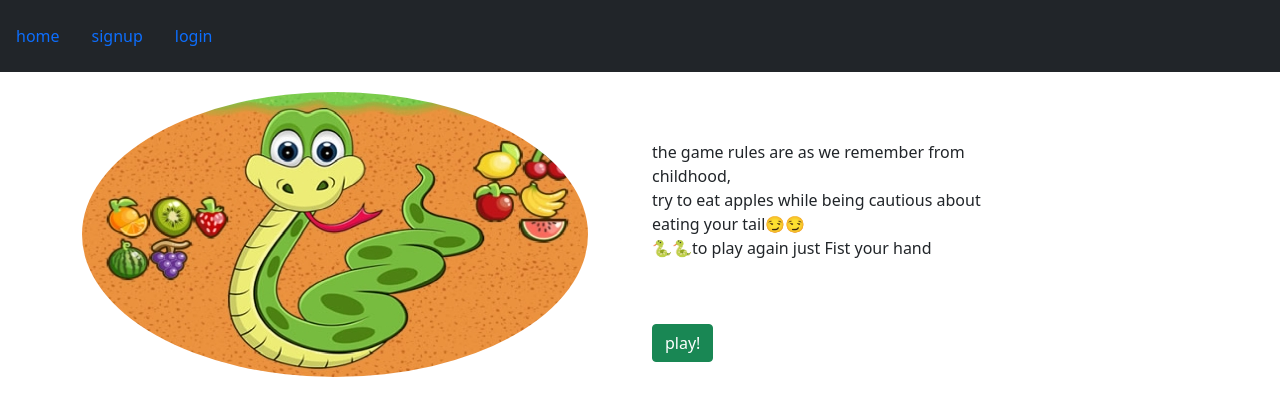
After one commit to soroushfathi/SnakeGame-OpenCV-Django, a Django app: page /playing/game/ in a window 1280 px wide. The commit adds this page. Shown: the top 416 px of the page. Run offline with Django 4.2, Linux system fonts and the light colour scheme; some libraries are stand-ins or nearby versions.

Commit message:
streaming the game on html

```diff
--- a/SnakeSite/App_Login/views.py
+++ b/SnakeSite/App_Login/views.py
@@ -4,13 +4,17 @@ from django.contrib.auth import login, logout, authenticate
 from django.contrib.auth.forms import AuthenticationForm,PasswordChangeForm
 from django.contrib.auth.decorators import login_required
 from django.urls import reverse
+from Game_App.models import record
 
 
 # Create your views here.
 
 
 def home(request):
-    return render(request, 'App_Login/home.html', context={})
+    records = record.objects.filter()
+    if len(records) > 10:
+        records = record.objects.all()[:10]
+    return render(request, 'App_Login/home.html', context={'records':records})
 
 
 def sign_up(request):
--- a/SnakeSite/Game_App/models.py
+++ b/SnakeSite/Game_App/models.py
@@ -7,5 +7,8 @@ class record(models.Model):
     user = models.ForeignKey(User, on_delete=models.CASCADE,related_name='records')
     record = models.BigIntegerField()
 
+    class Meta:
+        ordering = ['-record']
+
     def __str__(self):
         return self.user
--- a/SnakeSite/Game_App/urls.py
+++ b/SnakeSite/Game_App/urls.py
@@ -4,5 +4,7 @@ from . import views
 app_name = 'Game_App'
 
 urlpatterns = [
+    path('game/',views.game_event, name='game_event'),
+    path('game_page/',views.game_page, name='game_page'),
     path('playing/',views.play, name='play'),
 ]
--- a/SnakeSite/Game_App/views.py
+++ b/SnakeSite/Game_App/views.py
@@ -12,7 +12,7 @@ from cvzone.PoseModule import PoseDetector
 from django.http import StreamingHttpResponse
 from django.views.decorators import gzip
 from PIL import Image, ImageFont, ImageDraw
-from models import record
+from .models import record
 
 
 class SnakeGame:
@@ -120,7 +120,7 @@ class SnakeGame:
         return img
 
 
-def gen(cap,game,handdet):
+def gen(request,cap,game,handdet):
     while True:
         success, img = cap.read()
         img = cv2.flip(img, 1)
@@ -136,6 +136,8 @@ def gen(cap,game,handdet):
             img = game.update(img, pointIndex)
         key = cv2.waitKey(1)
         if key == ord('r') or key == ord('R') or not all(fingers):
+            new_record = record(user=request.user, record=game.score)
+            new_record.save()
             game.gameover = False
             game.outofrange = False
             game.score = 0
@@ -154,8 +156,13 @@ def play(request):
         facedet = FaceDetector(minDetectionCon=0.5)
         facemeshdet = FaceMeshDetector(minDetectionCon=0.6)
         posedet = PoseDetector(detectionCon=0.5)
-        return StreamingHttpResponse(gen(cap,game,handdet), content_type="multipart/x-mixed-replace;boundary=frame")
+        return StreamingHttpResponse(gen(request,cap,game,handdet), content_type="multipart/x-mixed-replace;boundary=frame")
+
     except:
         pass
-    new_record = record()
-    return render(request,'game/game_page.html',context={'game_over':True})
+
+def game_page(request):
+    return render(request,'game/game_page.html',context={})
+
+def game_event(request):
+    return render(request, 'game/game.html', context={})
--- a/SnakeSite/templates/base.html
+++ b/SnakeSite/templates/base.html
@@ -28,7 +28,7 @@
             <a href="{% url 'App_Login:logout'%}" class="nav-link">logout</a>
           </li>
           <li class="nav-item active">
-            <a href="{% url 'Game_App:play'%}" class="nav-link">play</a>
+            <a href="{% url 'Game_App:game_event'%}" class="nav-link">snakeGame</a>
           </li>
           {%else%}
           <li class="nav-item active">
--- /dev/null
+++ b/SnakeSite/templates/game/game.html
@@ -0,0 +1,22 @@
+{%extends 'base.html'%}
+{%block title%}
+    playing
+{%endblock%}
+{%block body_block%}
+    <div class="row">
+        <div class="col-sm-6">
+            <img src="/media/game_img/6.png" class="rounded-circle">
+        </div>
+        <div class="col-sm-4">
+        <br/>
+        <br/>
+            <p>the game rules are as we remember from childhood,<br/>
+                try to eat apples while being cautious about eating your tail😏😏<br/>
+                🐍🐍to play again just Fist your hand
+            </p>
+        <br/>
+        <br/>
+        <a href="{%url 'Game_App:game_page'%}" class="btn btn-success">play!</a>
+        </div>
+    </div>
+{%endblock%}
--- a/SnakeSite/templates/game/game_page.html
+++ b/SnakeSite/templates/game/game_page.html
@@ -3,6 +3,7 @@
     playing
 {%endblock%}
 {%block body_block%}
-    <a href="#" class="btn btn-primary btn-sm"> play again</a>
-
+    <div class="container" style="align-items: center;">
+         <img src="{%url 'Game_App:play'%}" >
+    </div>
 {%endblock%}
```
Also changed, not shown: SnakeSite/snakesite/settings.py (+12 -6 lines), SnakeSite/templates/App_Login/home.html (+8 -0 lines), README.md, SnakeSite/db.sqlite3 (added), SnakeSite/media/game_img/6.png (added).
